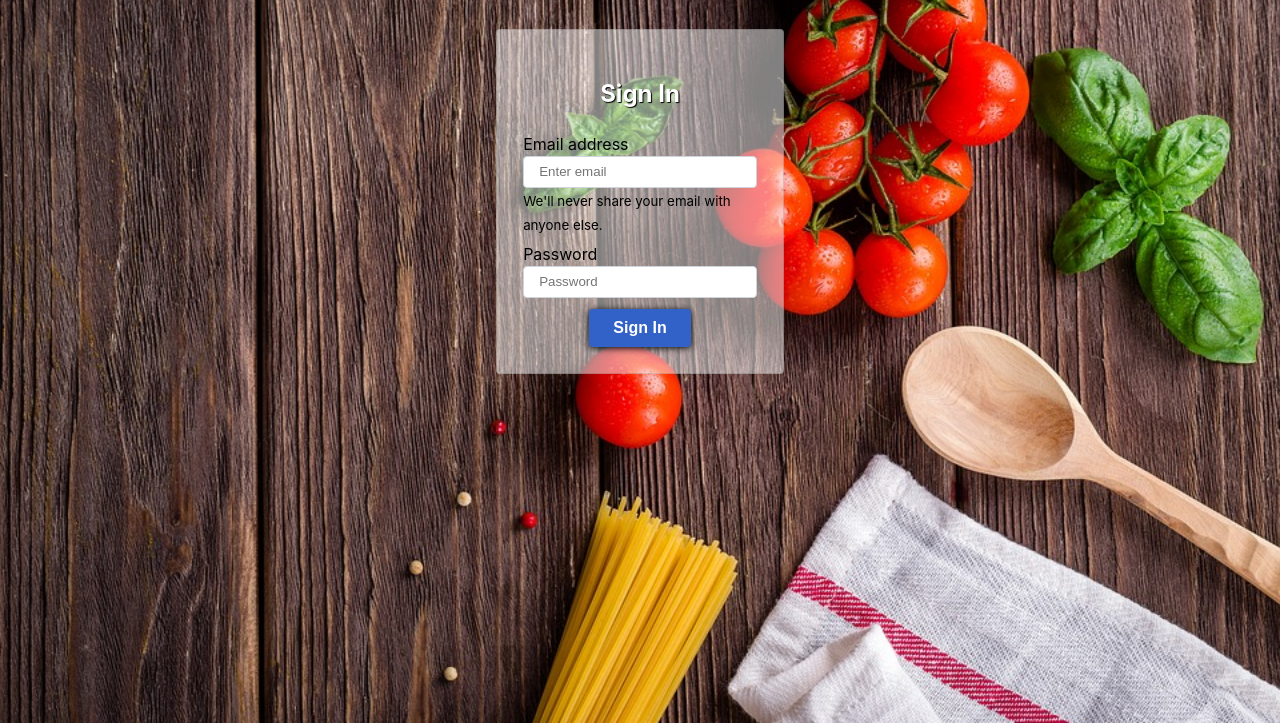
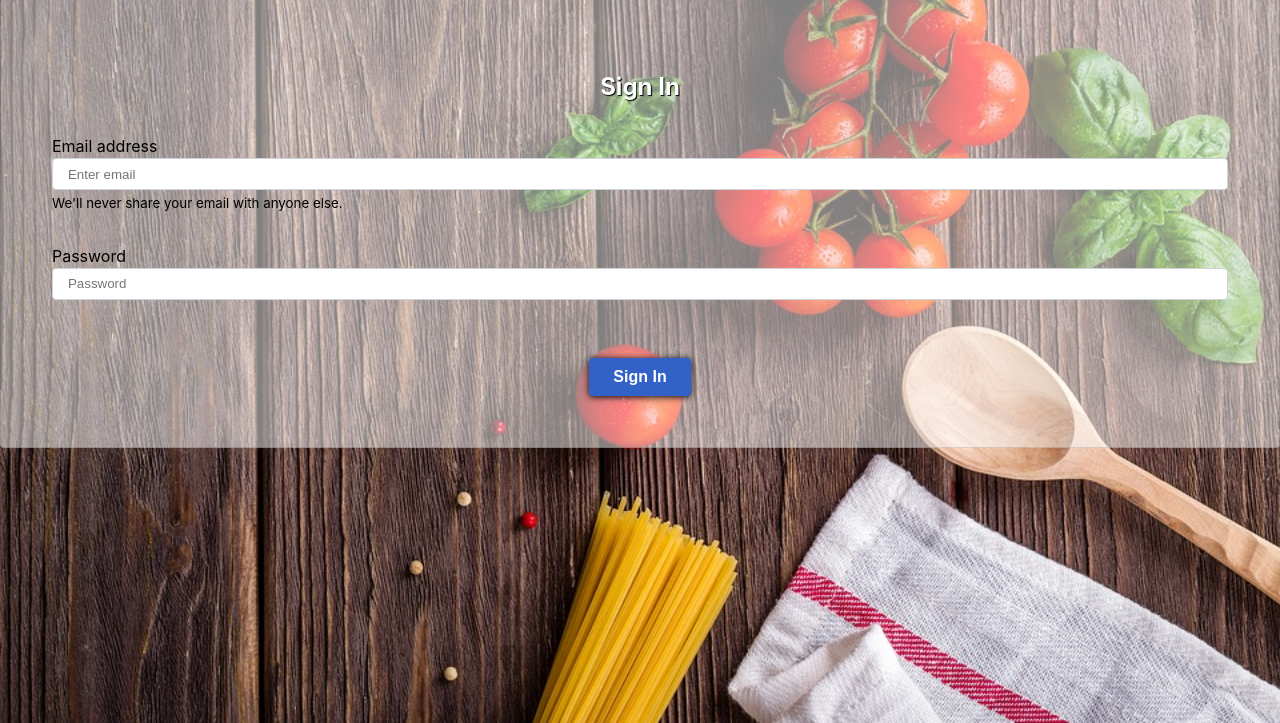
Before and after one commit to FrankChinedu/book_a_meal_ALC, a plain HTML site: page front/UI/signIn.html in a window 1280 px wide. Shown: the part 77-800 px from the top of the page. Drawn offline with Linux system fonts and the light colour scheme.

Commit message:
adjust ui login ui

```diff
--- a/front/UI/signIn.html
+++ b/front/UI/signIn.html
@@ -7,7 +7,7 @@
     <meta name="viewport" content="width=device-width, initial-scale=1">
     <link rel="stylesheet" type="text/css" media="screen" href="style.css" />
 </head>
-<body class="bg-img">
+<body class="bg-img fix-bg-height">
     <div class="conatainer ">
         <nav class="navbar hi-z-index sticky white align-item-center justify-content-sb">
             <span class="ml-25">
@@ -19,8 +19,8 @@
                 </ul>
             </div>
         </nav>
-        <div class="row justify-content-ctr mt-25">
-            <div class="trans-white card card-default fix-width" >
+        <div class="">
+            <div class="trans-white card  " >
                 <div class="card-body">
                     <form class="p-25">
                         <h2 class="text-center bl-text-shadow tx-white">Sign In</h2>
@@ -42,6 +42,5 @@
         </div>
     </div>
 
-    <!-- <script src="main.js"></script> -->
 </body>
 </html>
--- a/front/UI/style.css
+++ b/front/UI/style.css
@@ -35,6 +35,10 @@ a {
 
 .conatainer{
     width: 100%;
+}
+
+.fix-bg-height{
+    height: 100vh;
 }
 
 .scroll-bar{
```
